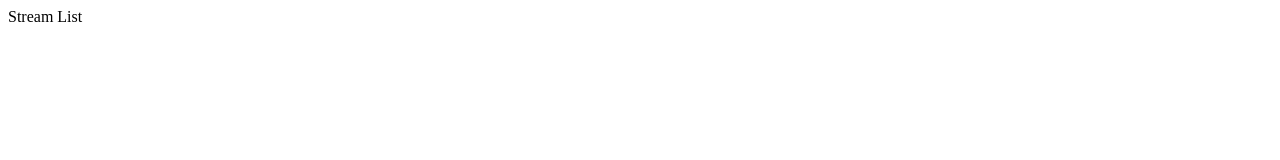
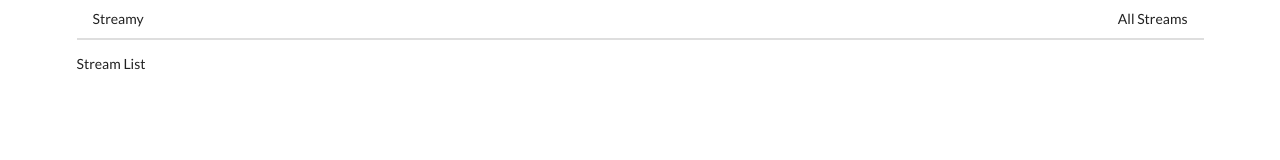
Before and after one commit to butcer0/live-video-streaming-react-sandbox, a React app in the folder stream-client/: page / in a window 1280 px wide. Built offline with nearby package versions, Linux system fonts and the light colour scheme.

Commit message:
Introduced Always Visible Header with Router
Introduced Always Visible Header with Router

```diff
--- a/stream-client/public/index.html
+++ b/stream-client/public/index.html
@@ -9,6 +9,7 @@
       name="description"
       content="Web site created using create-react-app"
     />
+    <link rel="stylesheet" href="https://cdnjs.cloudflare.com/ajax/libs/semantic-ui/2.4.1/semantic.min.css">
     <link rel="apple-touch-icon" href="%PUBLIC_URL%/logo192.png" />
     <!--
       manifest.json provides metadata used when your web app is installed on a
--- a/stream-client/src/components/App.js
+++ b/stream-client/src/components/App.js
@@ -6,11 +6,14 @@ import StreamEdit from "./streams/StreamEdit";
 import StreamDelete from "./streams/StreamDelete";
 import StreamList from "./streams/StreamList";
 import StreamShow from "./streams/StreamShow";
+import Header from "./header";
 
 const App = () => {
     return (
+        <div className="ui container">
             <BrowserRouter>
                 <div>
+                    <Header />
                     <Route path="/" exact component={StreamList}/>
                     <Route path="/streams/new" component={StreamCreate}/>
                     <Route path="/streams/edit" component={StreamEdit}/>
@@ -18,6 +21,7 @@ const App = () => {
                     <Route path="/streams/show" component={StreamShow}/>
                 </div>
             </BrowserRouter>
+        </div>
     )
 }
 
--- /dev/null
+++ b/stream-client/src/components/header.js
@@ -0,0 +1,19 @@
+import React from 'react';
+import {Link} from "react-router-dom";
+
+const Header = () => {
+    return (
+        <div className="ui secondary pointing menu">
+            <Link to="/" className="item">
+                Streamy
+            </Link>
+            <div className="right menu">
+                <Link to="/" className="item">
+                    All Streams
+                </Link>
+            </div>
+        </div>
+    )
+};
+
+export default Header;
```
Lines whose indentation alone changed are shown as unchanged.
